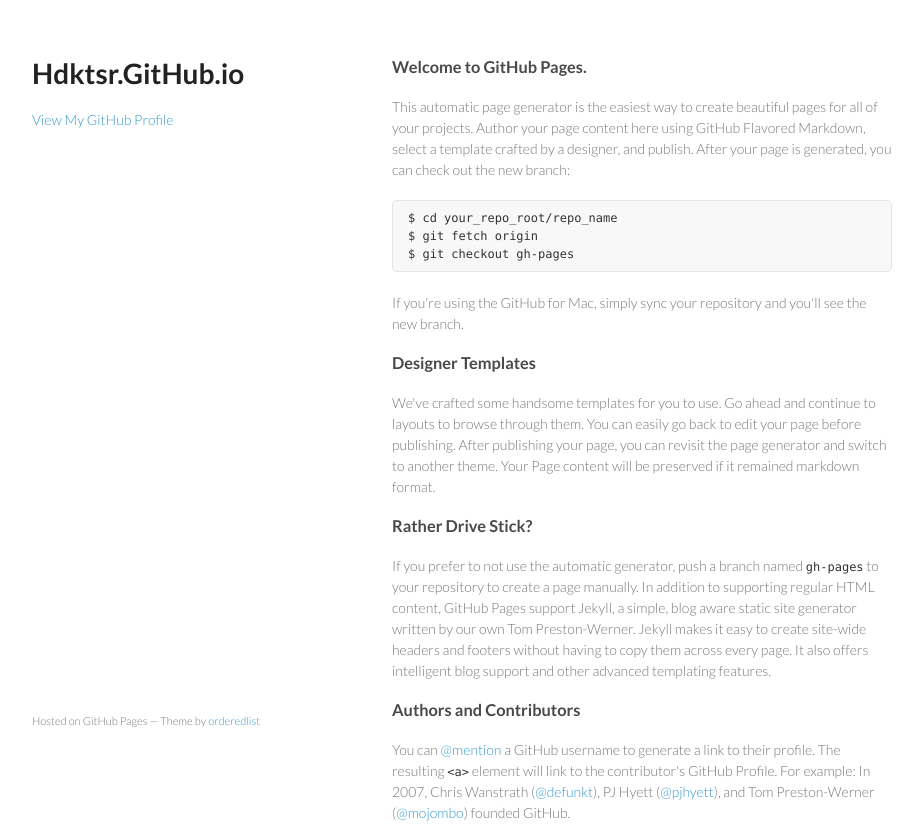
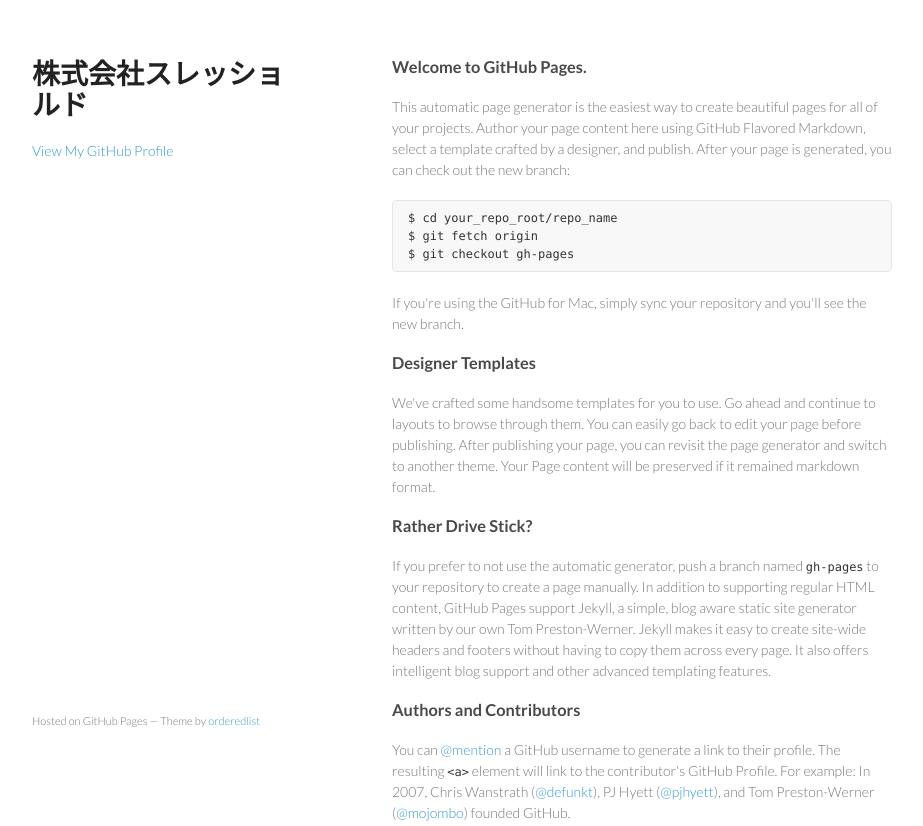
Before and after one commit to hdktsr/hdktsr.github.io, a plain HTML site: page index.html in a window 1280 px wide. Shown: the top 826 px of the page, without its empty margins (178-1101 px from the left). Drawn offline with Linux system fonts and the light colour scheme.

Commit message:
Update index.html

```diff
--- a/index.html
+++ b/index.html
@@ -15,7 +15,7 @@
   <body>
     <div class="wrapper">
       <header>
-        <h1>Hdktsr.GitHub.io</h1>
+        <h1>株式会社スレッショルド</h1>
         <p></p>
 
 
```
